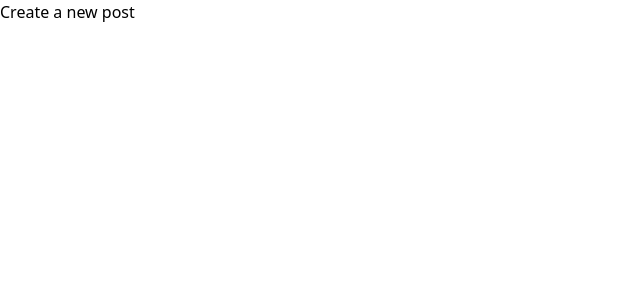
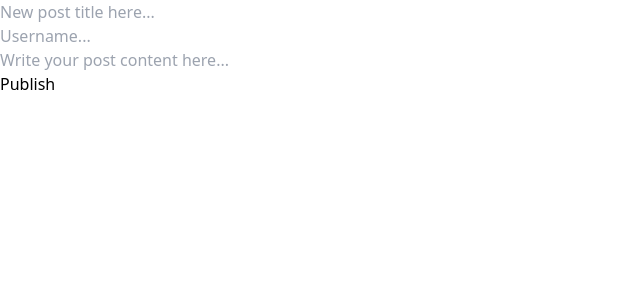
Before and after one commit to alexcorvis09/desafioFinalNext, a Next.js app: page /posts/createNew in a window 1280 px wide. Shown: the top 300 px of the page, without its empty margins (0-640 px from the left). Built offline with nearby package versions, Linux system fonts and the light colour scheme.

Commit message:
Post submission working

```diff
--- a/pages/enter/newuser.jsx
+++ b/pages/enter/newuser.jsx
@@ -1,3 +1,31 @@
+import Link from "next/link";
+
 export default function NewUser() {
-  return <h1>NEW USER</h1>;
+  return (
+    <main>
+      <section>
+        <div>
+          <Link href="/">
+            <img
+              src="https://dev-to-uploads.s3.amazonaws.com/uploads/logos/original_logo_0DliJcfsTcciZen38gX9.png"
+              alt="Dev logo"
+              width={60}
+              height={48}
+            />
+          </Link>
+          <h1>Join the DEV Community</h1>
+          <p>DEV Community is a community of 1,382,651 amazing developers</p>
+        </div>
+      </section>
+      <section>
+        <div>
+          <p>Continue with Apple</p>
+          <p>Continue with Forem</p>
+          <p>Continue with GitHub</p>
+          <p>Continue with Twitter</p>
+          <p>Sign up with email</p>
+        </div>
+      </section>
+    </main>
+  );
 }
--- a/pages/index.jsx
+++ b/pages/index.jsx
@@ -40,7 +40,7 @@ export default function Home() {
             </Link>
             <Link
               className="p-3 text-blue-600 border-2 border-blue-600 rounded-lg hover:bg-blue-600 hover:text-white"
-              href="/"
+              href="/enter/newuser"
             >
               Create Account
             </Link>
--- a/pages/posts/createNew.jsx
+++ b/pages/posts/createNew.jsx
@@ -1,3 +1,70 @@
+import { useRouter } from "next/router";
+import { useState } from "react";
+
 export default function NewPost() {
-  return <h1>Create a new post</h1>;
+  const [user, setUser] = useState("");
+  const [title, setTitle] = useState("");
+  const [message, setMessage] = useState("");
+  const [error, setError] = useState("");
+  const router = useRouter();
+
+  function handleSubmit(event) {
+    event.preventDefault();
+
+    fetch("http://localhost:3002/posts", {
+      method: "POST",
+      headers: { "Content-Type": "application/json" },
+      body: JSON.stringify({
+        user: user,
+        title: title,
+        message: message,
+      }),
+    })
+      .then((response) => response.json())
+      .then((data) => {
+        console.log(data);
+        router.replace("/");
+      })
+      .catch((error) => {
+        console.log("There was an error:", error);
+      });
+  }
+
+  return (
+    <section>
+      <form action="/" onSubmit={handleSubmit}>
+        <div>
+          <input
+            type="text"
+            name="title"
+            placeholder="New post title here..."
+            required
+            onChange={(event) => setTitle(event.target.value)}
+            value={title}
+          />
+        </div>
+        <div>
+          <input
+            type="text"
+            name="user"
+            placeholder="Username..."
+            required
+            onChange={(event) => setUser(event.target.value)}
+            value={user}
+          />
+        </div>
+        <div>
+          <input
+            type="text"
+            name="message"
+            placeholder="Write your post content here..."
+            required
+            onChange={(event) => setMessage(event.target.value)}
+            value={message}
+          />
+        </div>
+        <button type="submit">Publish</button>
+      </form>
+    </section>
+  );
 }
```
Also changed, not shown: 1 other file (tests, documents, lock files or other folders).
